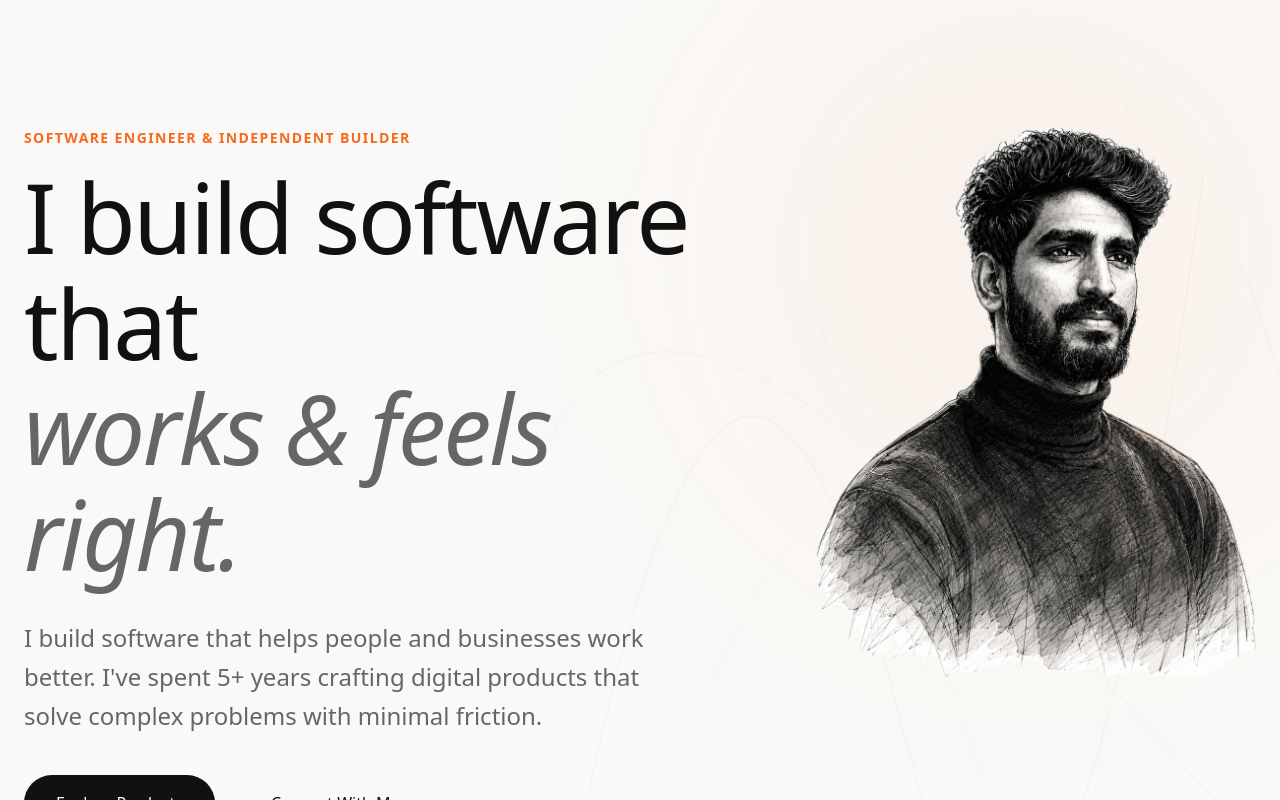
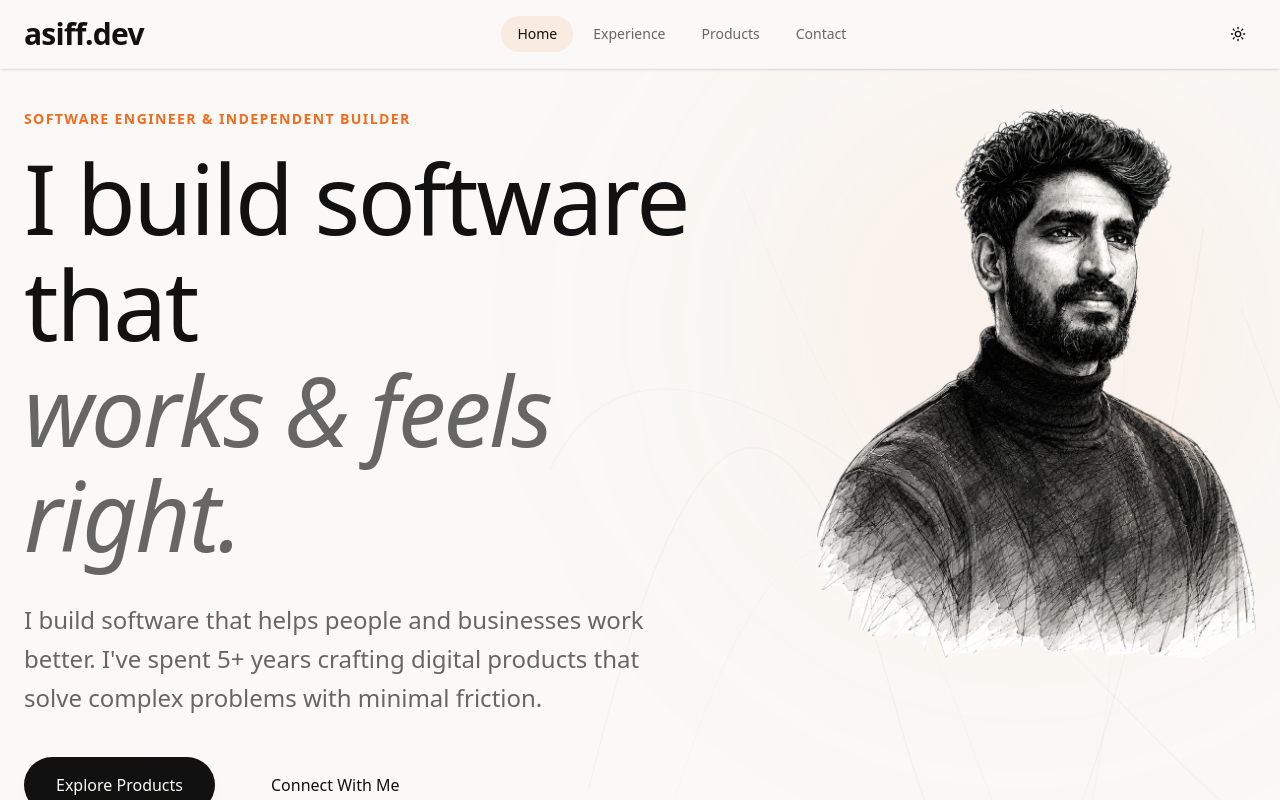
Before and after one commit to asiffmahmad/webprofile, a Next.js app: page / in a window 1280 px wide. Built offline with nearby package versions, Linux system fonts and the light colour scheme; no server answers; a web font is replaced by a local one.

Commit message:
fix: change layout to flex column so content scrolls below header without overlapping

```diff
--- a/src/app/page.tsx
+++ b/src/app/page.tsx
@@ -6,12 +6,16 @@ import { FooterSection } from "@/components/sections/FooterSection";
 
 export default function Home() {
   return (
-    <main className="h-[100dvh] overflow-y-scroll overflow-x-hidden snap-y snap-mandatory selection:bg-accent/20 bg-background text-foreground scroll-smooth">
-      <StickyHeader />
-      <HeroSection />
+    <div className="flex flex-col h-[100dvh] overflow-hidden bg-background">
+      <div className="flex-none">
+        <StickyHeader />
+      </div>
+      <main className="flex-1 overflow-y-scroll overflow-x-hidden snap-y snap-mandatory selection:bg-accent/20 text-foreground scroll-smooth relative">
+        <HeroSection />
       <ExperienceSection />
       <ProductsSection />
       <FooterSection />
     </main>
+    </div>
   );
 }
--- a/src/components/sections/HeroSection.tsx
+++ b/src/components/sections/HeroSection.tsx
@@ -12,7 +12,7 @@ export function HeroSection() {
   const opacity = useTransform(scrollY, [0, 800], [1, 0]);
 
   return (
-    <section id="home" className="relative min-h-[100dvh] snap-start flex items-center pt-24 pb-12">
+    <section id="home" className="relative min-h-[100dvh] snap-start flex flex-col justify-center pb-12">
 
       {/*
         GLOBAL HERO BACKGROUND LAYERS
--- a/src/components/sections/StickyHeader.tsx
+++ b/src/components/sections/StickyHeader.tsx
@@ -30,12 +30,7 @@ export function StickyHeader() {
   }, []);
 
   return (
-    <motion.header
-      initial={{ y: -100 }}
-      animate={{ y: 0 }}
-      transition={{ duration: 0.5, ease: "easeOut" }}
-      className={`relative z-50 transition-all duration-300 bg-background py-6`}
-    >
+    <header className="w-full bg-background border-b border-border/40 py-4 shadow-sm z-50">
       <div className="container mx-auto px-6 flex items-center justify-between">
         <div className="font-serif text-3xl font-bold tracking-tight hover:scale-105 transition-transform cursor-pointer">
           <a href="#">asiff.dev</a>
@@ -67,6 +62,6 @@ export function StickyHeader() {
           <ThemeToggle />
         </div>
       </div>
-    </motion.header>
+    </header>
   );
 }
```
